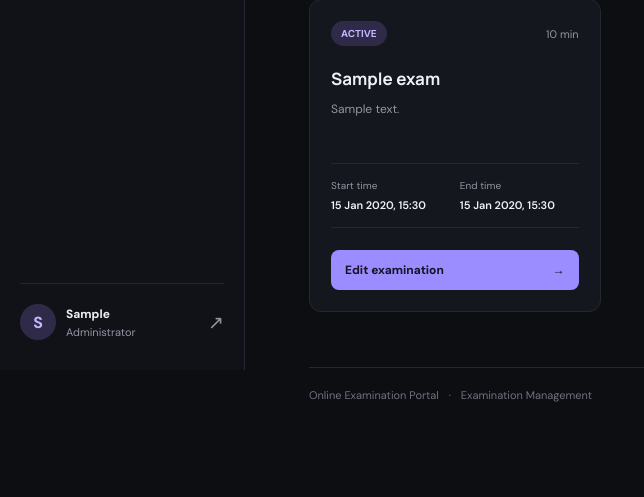
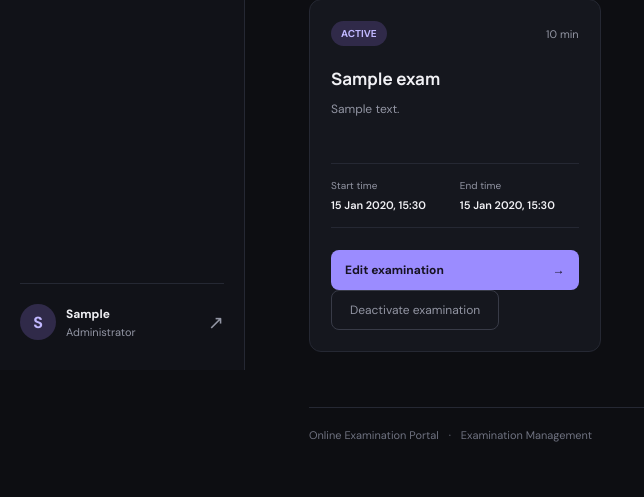
Before and after one commit to online-exam-portal-team6/online-exam-portal, a Django app: page /manage/exams/ in a window 1280 px wide. Shown: the part 430-927 px from the top of the page, without its empty margins (0-644 px from the left). Before the commit the page ends 832 px from the top, so only its background shows below. Run offline with Django 5.2, Linux system fonts and the light colour scheme; a user stored in the database is signed in; tables that the repository leaves empty hold one stand-in row (values such as "Sample post").

Commit message:
OEP-31: deactivate and reactivate exams

```diff
--- a/online-exam-portal-skeleton/online-exam-portal/exams/templates/exams/exam_list.html
+++ b/online-exam-portal-skeleton/online-exam-portal/exams/templates/exams/exam_list.html
@@ -6,6 +6,13 @@
     <meta name="viewport" content="width=device-width, initial-scale=1.0">
     <title>Manage Examinations | OEP</title>
     <link rel="stylesheet" href="{% static 'css/dashboard.css' %}">
+    <style>
+        .exam-toggle-button {
+            background: transparent;
+            cursor: pointer;
+            font-family: inherit;
+        }
+    </style>
 </head>
 <body>
 <div class="app-shell">
@@ -105,10 +112,21 @@
                                 </div>
                             </div>
 
-                            <a href="{% url 'exams:exam_edit' exam.pk %}"
-                               class="primary-button">
-                                Edit examination <span>→</span>
-                            </a>
+                            <div class="exam-management-actions">
+                                <a href="{% url 'exams:exam_edit' exam.pk %}"
+                                   class="primary-button">
+                                    Edit examination <span>→</span>
+                                </a>
+                                <form method="post"
+                                      action="{% url 'exams:exam_toggle' exam.pk %}">
+                                    {% csrf_token %}
+                                    <button type="submit"
+                                            class="secondary-button exam-toggle-button">
+                                        {% if exam.is_active %}Deactivate{% else %}Activate{% endif %}
+                                        examination
+                                    </button>
+                                </form>
+                            </div>
                         </article>
                     {% endfor %}
                 </div>
--- a/online-exam-portal-skeleton/online-exam-portal/exams/views.py
+++ b/online-exam-portal-skeleton/online-exam-portal/exams/views.py
@@ -1,8 +1,8 @@
-"""Exam management views. Owner: Thejas. Replace the stub bodies, keep the decorators and names."""
+"""Exam management views for students and administrators."""
 from django.contrib import messages
 from django.shortcuts import get_object_or_404, redirect, render
-from django.http import HttpResponse
 from django.utils import timezone
+from django.views.decorators.http import require_POST
 
 from .services import get_available_exams_for
 from accounts.decorators import admin_required, student_required
@@ -63,14 +63,19 @@ def exam_create(request):
             exam = form.save(commit=False)
             exam.created_by = request.user
             exam.save()
-            messages.success(request, f'Examination "{exam.title}" was created.')
+            messages.success(
+                request, f'Examination "{exam.title}" was created.'
+            )
             return redirect("exams:exam_list")
     else:
         form = ExamForm()
-    return render(request, "exams/exam_form.html", {"form": form, "exam": None})
+    return render(
+        request,
+        "exams/exam_form.html",
+        {"form": form, "exam": None},
+    )
 
 
-@admin_required
 @admin_required
 def exam_edit(request, pk):
     """OEP-26: Allow an administrator to update an existing examination."""
@@ -104,6 +109,13 @@ def exam_edit(request, pk):
 
 
 @admin_required
+@require_POST
 def exam_toggle(request, pk):
-    # TODO (Thejas, stretch OEP-F-009): activate / deactivate an exam
-    return HttpResponse("TODO (Thejas): exam toggle")
+    """Activate or deactivate an examination from its management card."""
+    exam = get_object_or_404(Exam, pk=pk)
+    exam.is_active = not exam.is_active
+    exam.save(update_fields=["is_active"])
+
+    state = "activated" if exam.is_active else "deactivated"
+    messages.success(request, f'Examination "{exam.title}" was {state}.')
+    return redirect("exams:exam_list")
```
Also changed, not shown: online-exam-portal-skeleton/online-exam-portal/exams/tests/test_exam_toggle.py (added, +80 -0 lines).
